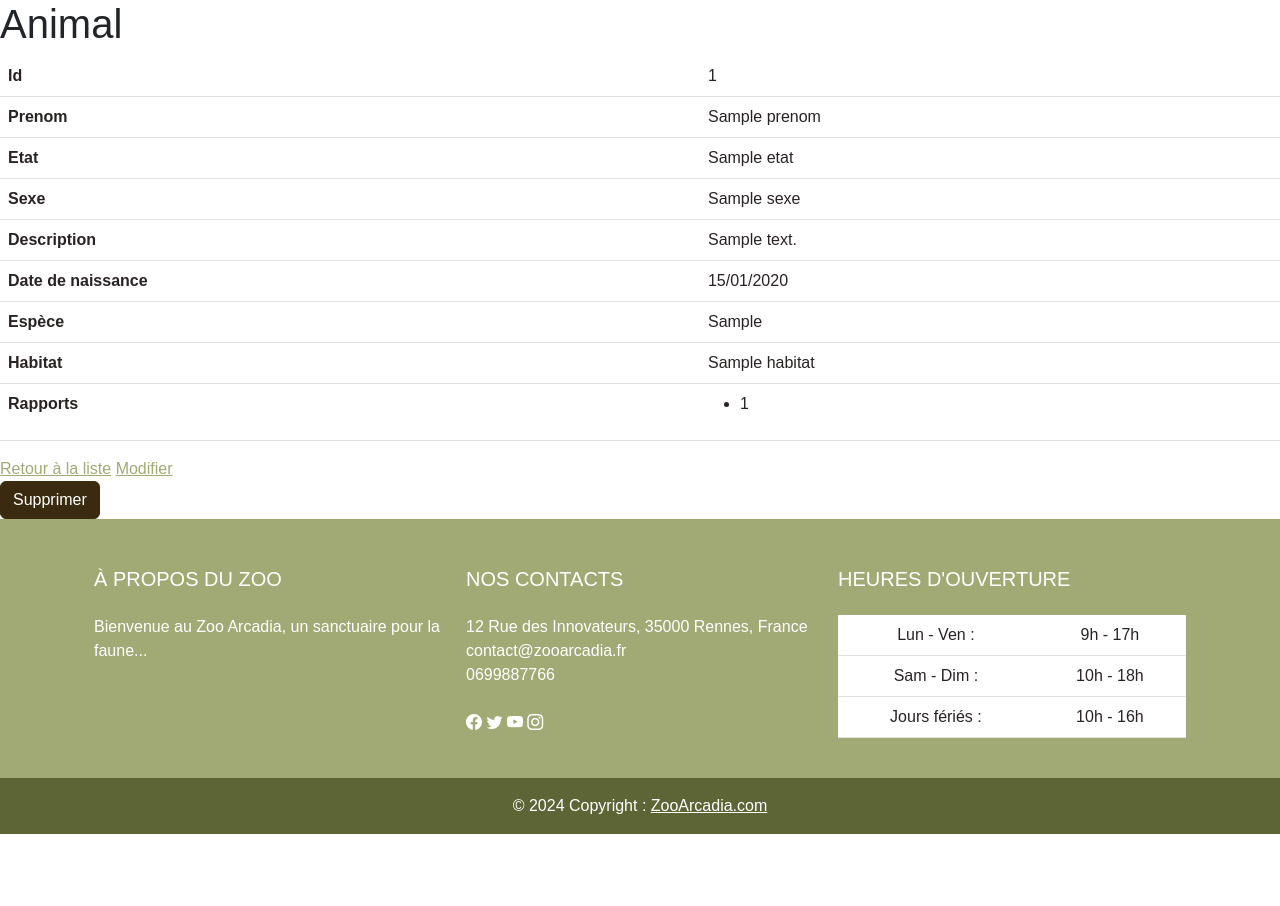
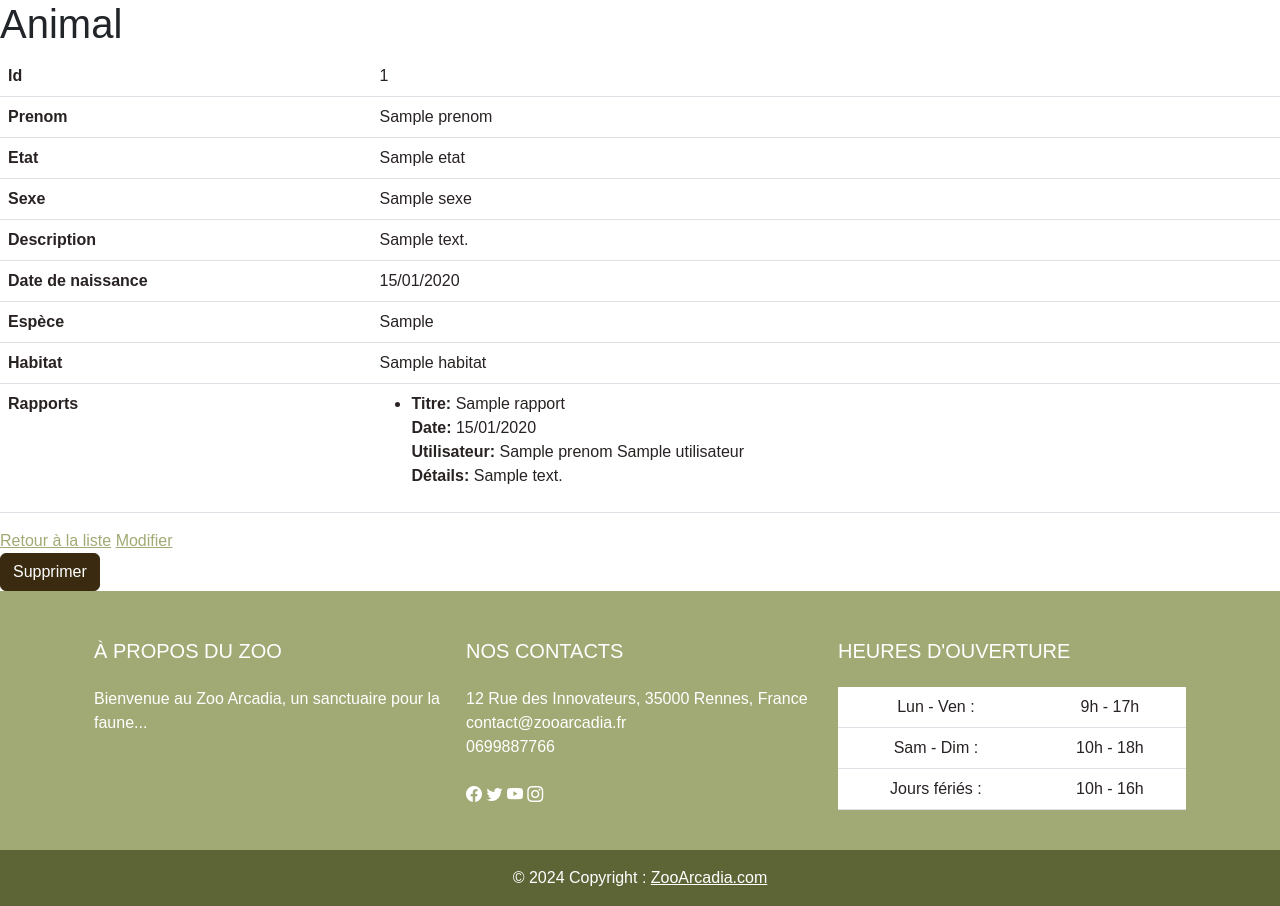
Before and after one commit to Baylox/zooArcadia, a Symfony app: template templates/animal/show.html.twig in a window 1280 px wide. Shown: the part 58-964 px from the top of the page. Before the commit the page ends 892 px from the top, so only its background shows below. Run offline with Twig, Linux system fonts and the light colour scheme; the template is opened without the code that fills it: most values are stand-ins (such as "Sample title", 1, 10 or a date in 2020); style sheets or scripts are compiled from the project's sources; some libraries are stand-ins or nearby versions.

Commit message:
Modification de la longueur de la colonne 'Titre' dans l'entité Rapport
 Ajout de Fixtures en corrélation avec la modification de l'entité Rapport

```diff
--- a/src/Entity/Rapport.php
+++ b/src/Entity/Rapport.php
@@ -16,9 +16,8 @@ class Rapport
     #[ORM\Column]
     private ?int $id = null;
 
-    #[ORM\Column(length: 150)]
+    #[ORM\Column(length: 50)]
     private ?string $Titre = null;
-
 
     #[ORM\Column(type: Types::DATE_MUTABLE)]
     private ?\DateTimeInterface $dateRapport = null;
--- a/src/Factory/RapportFactory.php
+++ b/src/Factory/RapportFactory.php
@@ -22,7 +22,7 @@ final class RapportFactory extends PersistentProxyObjectFactory
     protected function defaults(): array|callable
     {
         return [
-            'titre' => self::faker()->sentence(),  // Génère un titre aléatoire pour le rapport
+            'titre' => self::faker()->paragraph(25),  // Génère un titre aléatoire pour le rapport
             'utilisateur' => UtilisateurFactory::new(), // Crée et associe une nouvelle instance d'utilisateur
             'date_rapport' => self::faker()->dateTimeBetween('-1 year', 'now'),  // Date du rapport aléatoire entre l'année dernière et aujourd'hui
             'details' => self::faker()->paragraph(),  // Détails du rapport
--- a/src/Factory/UtilisateurFactory.php
+++ b/src/Factory/UtilisateurFactory.php
@@ -32,9 +32,9 @@ final class UtilisateurFactory extends PersistentProxyObjectFactory
     {
         return [
             'email' => self::faker()->email(),
-            'nom' => self::faker()->text(25),
+            'nom' => self::faker()->text(5),
             'password' => 'password',
-            'prenom' => self::faker()->text(25),
+            'prenom' => self::faker()->text(5),
             'roles' => self::faker()->randomElement([
             ['ROLE_VETERINAIRE'],
             ['ROLE_EMPLOYE'],
--- a/src/Form/AnimalType.php
+++ b/src/Form/AnimalType.php
@@ -33,10 +33,10 @@ class AnimalType extends AbstractType
             ])
             ->add('rapports', EntityType::class, [
                 'class' => Rapport::class,
-                'choice_label' => 'id',
+                'choice_label' => 'id', // Afficher les titres des rapports
                 'multiple' => true,
-            ])
-        ;
+                'expanded' => true, // Utiliser des cases à cocher pour sélectionner plusieurs rapports
+            ]);
     }
 
     public function configureOptions(OptionsResolver $resolver): void
--- a/templates/animal/show.html.twig
+++ b/templates/animal/show.html.twig
@@ -44,7 +44,12 @@
                 <td>
                     <ul>
                         {% for rapport in animal.rapports %}
-                            <li>{{ rapport.id }}</li>
+                            <li>
+                                <strong>Titre:</strong> {{ rapport.titre }}<br>
+                                <strong>Date:</strong> {{ rapport.dateRapport ? rapport.dateRapport|date('d/m/Y') : '' }}<br>
+                                <strong>Utilisateur:</strong> {{ rapport.utilisateur.prenom }} {{ rapport.utilisateur.nom }}<br>
+                                <strong>Détails:</strong> {{ rapport.details }}
+                            </li>
                         {% endfor %}
                     </ul>
                 </td>
```
